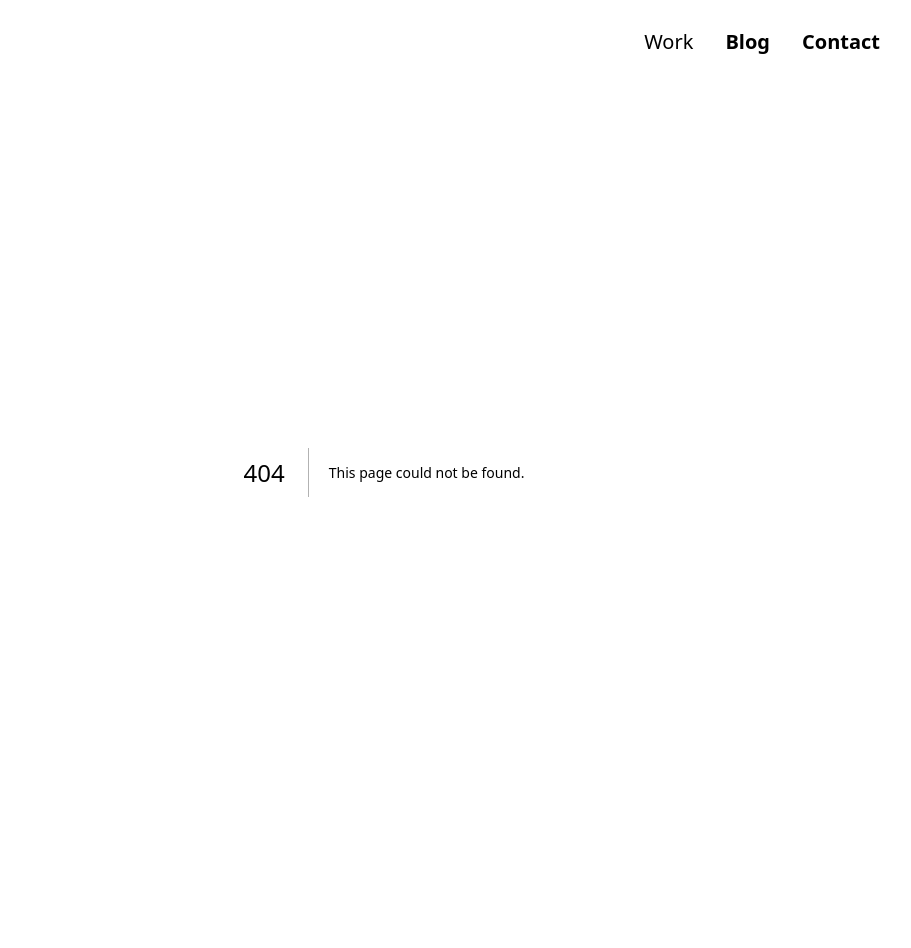
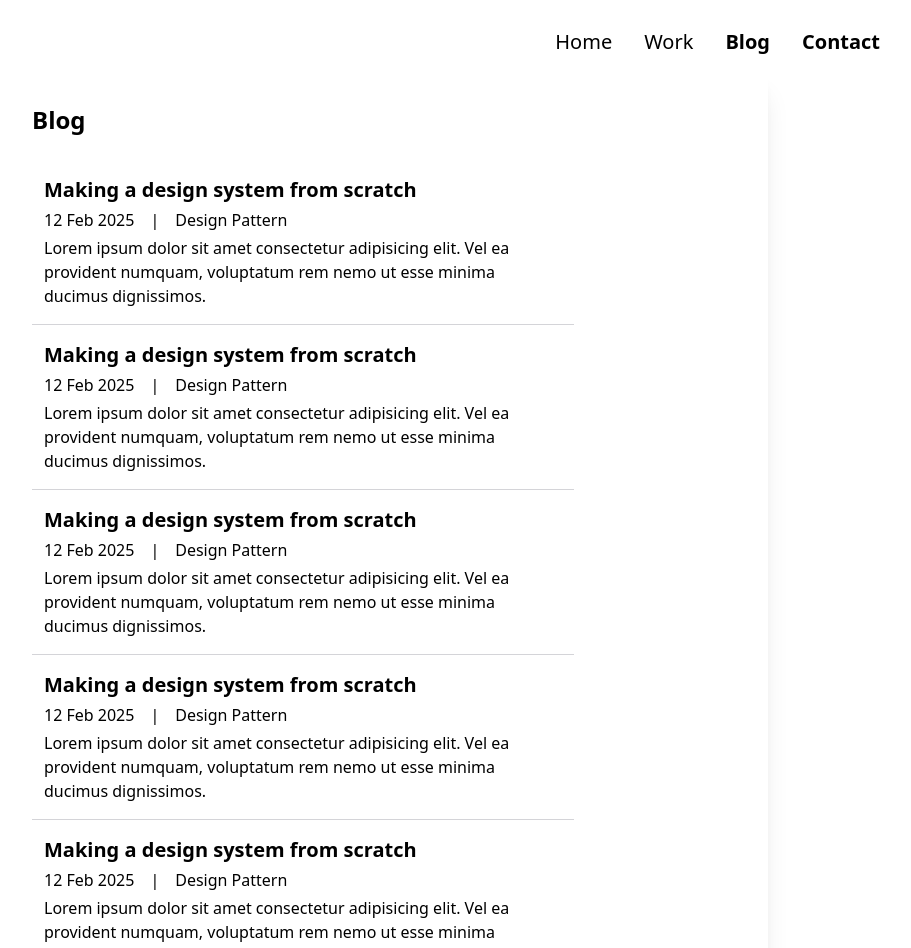
Before and after one commit to Adityakumar41347/Portfolio, a Next.js app: page /blog in a window 1280 px wide. Before the commit this address had no page. Shown: the top 948 px of the page, without its empty margins (256-1167 px from the left). Before the commit the page ends 872 px from the top, so only its background shows below. Built offline with nearby package versions, Linux system fonts and the light colour scheme; no server answers.

Commit message:
working on links

```diff
--- /dev/null
+++ b/app/blog/page.js
@@ -0,0 +1,93 @@
+import React from 'react'
+
+const Blog = () => {
+    return (
+        <div className=' w-full'>
+            <div className='container md:mx-auto p-8  md:w-[60%]  shadow-xl'>
+                <h1 className='text-2xl mb-10 font-extrabold'>Blog</h1>
+                <div className='m-3 '>
+                    <h1 className=" text-xl font-bold">
+                        Making a design system from scratch
+                    </h1>
+                    <div>
+                        <p className="my-1  flex gap-4">
+                            <span>12 Feb 2025</span>
+                            <span>|</span>
+                            <span>Design Pattern</span>
+                        </p>
+                    </div>
+                    <p className='w-[76%]'>
+                        Lorem ipsum dolor sit amet consectetur adipisicing elit. Vel ea provident numquam, voluptatum rem nemo ut esse minima ducimus dignissimos.
+                    </p>
+                </div>
+                <hr className="w-[77%] border-t border-zinc-300 my-4 mr-auto" />
+                <div className='m-3 '>
+                    <h1 className=" text-xl font-bold">
+                        Making a design system from scratch
+                    </h1>
+                    <div>
+                        <p className="my-1  flex gap-4">
+                            <span>12 Feb 2025</span>
+                            <span>|</span>
+                            <span>Design Pattern</span>
+                        </p>
+                    </div>
+                    <p className='w-[76%]'>
+                        Lorem ipsum dolor sit amet consectetur adipisicing elit. Vel ea provident numquam, voluptatum rem nemo ut esse minima ducimus dignissimos.
+                    </p>
+                </div>
+                <hr className="w-[77%] border-t border-zinc-300 my-4 mr-auto" />
+                <div className='m-3 '>
+                    <h1 className=" text-xl font-bold">
+                        Making a design system from scratch
+                    </h1>
+                    <div>
+                        <p className="my-1  flex gap-4">
+                            <span>12 Feb 2025</span>
+                            <span>|</span>
+                            <span>Design Pattern</span>
+                        </p>
+                    </div>
+                    <p className='w-[76%]'>
+                        Lorem ipsum dolor sit amet consectetur adipisicing elit. Vel ea provident numquam, voluptatum rem nemo ut esse minima ducimus dignissimos.
+                    </p>
+                </div>
+                <hr className="w-[77%] border-t border-zinc-300 my-4 mr-auto" />
+                <div className='m-3 '>
+                    <h1 className=" text-xl font-bold">
+                        Making a design system from scratch
+                    </h1>
+                    <div>
+                        <p className="my-1  flex gap-4">
+                            <span>12 Feb 2025</span>
+                            <span>|</span>
+                            <span>Design Pattern</span>
+                        </p>
+                    </div>
+                    <p className='w-[76%]'>
+                        Lorem ipsum dolor sit amet consectetur adipisicing elit. Vel ea provident numquam, voluptatum rem nemo ut esse minima ducimus dignissimos.
+                    </p>
+                </div>
+                <hr className="w-[77%] border-t border-zinc-300 my-4 mr-auto" />
+                <div className='m-3 '>
+                    <h1 className=" text-xl font-bold">
+                        Making a design system from scratch
+                    </h1>
+                    <div>
+                        <p className="my-1  flex gap-4">
+                            <span>12 Feb 2025</span>
+                            <span>|</span>
+                            <span>Design Pattern</span>
+                        </p>
+                    </div>
+                    <p  className='w-[76%]'>
+                        Lorem ipsum dolor sit amet consectetur adipisicing elit. Vel ea provident numquam, voluptatum rem nemo ut esse minima ducimus dignissimos.
+                    </p>
+                </div>
+                <hr className="w-[77%] border-t border-zinc-300 my-4 mr-auto" />
+            </div>
+        </div>
+    )
+}
+
+export default Blog
--- a/app/layout.js
+++ b/app/layout.js
@@ -21,10 +21,11 @@ export default function RootLayout({ children }) {
   return (
     <html lang="en">
       <body
-        className={`${geistSans.variable} ${geistMono.variable} antialiased absolute inset-0 -z-10 h-full w-full bg-white bg-[linear-gradient(to_right,#8080800a_1px,transparent_1px),linear-gradient(to_bottom,#8080800a_1px,transparent_1px)] bg-[size:14px_24px]`}
+        className={`${geistSans.variable} ${geistMono.variable} antialiased `}
       >
         <Navbar/>
         {children}
+        <Footer/>
       </body>
     </html>
   );
--- /dev/null
+++ b/app/work/page.js
@@ -0,0 +1,60 @@
+import React from 'react'
+
+const Work = () => {
+    return (
+        <div className=' w-full'>
+            <div className='container md:mx-auto p-8  md:w-[60%]  shadow-xl'>
+                <h1 className='text-2xl mb-10 font-extrabold'>Work</h1>
+                <div className=" flex gap-3 m-3">
+                    <img className="w-65 h-45 rounded-2xl" src="/Page-1.png" alt="not found " />
+                    <div className=" ">
+                        <h1 className="font-bold text-2xl">Designing Dashboards</h1>
+                        <div className="flex gap-3 py-4">
+                            <span className="bg-black rounded-full px-3 text-white" >2025</span>
+                            <span className="font-light">Dashboard</span>
+                        </div>
+                        <p>Lorem ipsum, dolor sit amet consectetur adipisicing elit. Autem voluptatibus eligendi nostrum totam voluptatum consequuntur unde. Quisquam expedita quo cumque?</p>
+                    </div>
+                </div>
+                <hr className="hidden md:block w-[77%] border-t border-zinc-300 my-4 mx-auto" />
+                <div className=" flex gap-3 m-3">
+                    <img className="w-65 h-45 rounded-2xl" src="/Page-1.png" alt="not found " />
+                    <div className=" ">
+                        <h1 className="font-bold text-2xl">Designing Dashboards</h1>
+                        <div className="flex gap-3 py-4">
+                            <span className="bg-black rounded-full px-3 text-white" >2025</span>
+                            <span className="font-light">Dashboard</span>
+                        </div>
+                        <p>Lorem ipsum, dolor sit amet consectetur adipisicing elit. Autem voluptatibus eligendi nostrum totam voluptatum consequuntur unde. Quisquam expedita quo cumque?</p>
+                    </div>
+                </div>
+                <hr className="hidden md:block w-[77%] border-t border-zinc-300 my-4 mx-auto" /><div className=" flex gap-3 m-3">
+                    <img className="w-65 h-45 rounded-2xl" src="/Page-1.png" alt="not found " />
+                    <div className=" ">
+                        <h1 className="font-bold text-2xl">Designing Dashboards</h1>
+                        <div className="flex gap-3 py-4">
+                            <span className="bg-black rounded-full px-3 text-white" >2025</span>
+                            <span className="font-light">Dashboard</span>
+                        </div>
+                        <p>Lorem ipsum, dolor sit amet consectetur adipisicing elit. Autem voluptatibus eligendi nostrum totam voluptatum consequuntur unde. Quisquam expedita quo cumque?</p>
+                    </div>
+                </div>
+                <hr className="hidden md:block w-[77%] border-t border-zinc-300 my-4 mx-auto" /><div className=" flex gap-3 m-3">
+                    <img className="w-65 h-45 rounded-2xl" src="/Page-1.png" alt="not found " />
+                    <div className=" ">
+                        <h1 className="font-bold text-2xl">Designing Dashboards</h1>
+                        <div className="flex gap-3 py-4">
+                            <span className="bg-black rounded-full px-3 text-white" >2025</span>
+                            <span className="font-light">Dashboard</span>
+                        </div>
+                        <p>Lorem ipsum, dolor sit amet consectetur adipisicing elit. Autem voluptatibus eligendi nostrum totam voluptatum consequuntur unde. Quisquam expedita quo cumque?</p>
+                    </div>
+                </div>
+                <hr className="hidden md:block w-[77%] border-t border-zinc-300 my-4 mx-auto" />
+
+            </div>
+        </div>
+    )
+}
+
+export default Work
--- a/components/Footer.js
+++ b/components/Footer.js
@@ -2,7 +2,7 @@ import React from 'react'
 
 const Footer = () => {
   return (
-    <div className='flex flex-col justify-center items-center w-full mt-10'>
+    <div className='flex flex-col justify-center items-center w-full pt-10 '>
       <div className='flex gap-10'>
          <img className='w-10 rounded-3xl' src="https://cdn.pixabay.com/photo/2021/06/15/12/14/instagram-6338393_1280.png" alt="" />
          <img className='w-10 rounded-3xl' src="https://encrypted-tbn0.gstatic.com/images?q=tbn:ANd9GcSIaMRGRXIcw7PLuQwrNT3owQpigxHG_LJNWQ&s" alt="" />
--- a/components/Navbar.js
+++ b/components/Navbar.js
@@ -1,11 +1,16 @@
+"use client"
 import React from 'react'
-
+import Link from 'next/link'
+import { useRouter } from 'next/router'
 const Navbar = () => {
+  const router=useRouter()
+  const path=router.pathname
   return (
     <div className='flex justify-end  text-black mx-auto w-[80%] container mt-3'>
-      <div className='p-4 font-medium text-xl '>Work</div>
-      <div className='p-4 font-semibold text-xl'>Blog</div>
-      <div className='p-4 font-semibold text-xl'>Contact</div>
+      <Link href={`${process.env.NEXT_PUBLIC_HOST}`}><div className='p-4 cursor-pointer font-medium text-xl '>Home</div></Link>
+      <Link href={`${process.env.NEXT_PUBLIC_HOST}/work`}><div className='p-4 cursor-pointer font-medium text-xl '>Work</div></Link>
+      <Link href={`${process.env.NEXT_PUBLIC_HOST}/blog`}><div className='p-4 cursor-pointer font-semibold text-xl'>Blog</div></Link>
+      <Link href={`${process.env.NEXT_PUBLIC_HOST}/contack`}><div className='p-4 cursor-pointer font-semibold text-xl'>Contact</div></Link>
     </div>
   )
 }
```
Also changed, not shown: app/page.js (+10 -9 lines).
